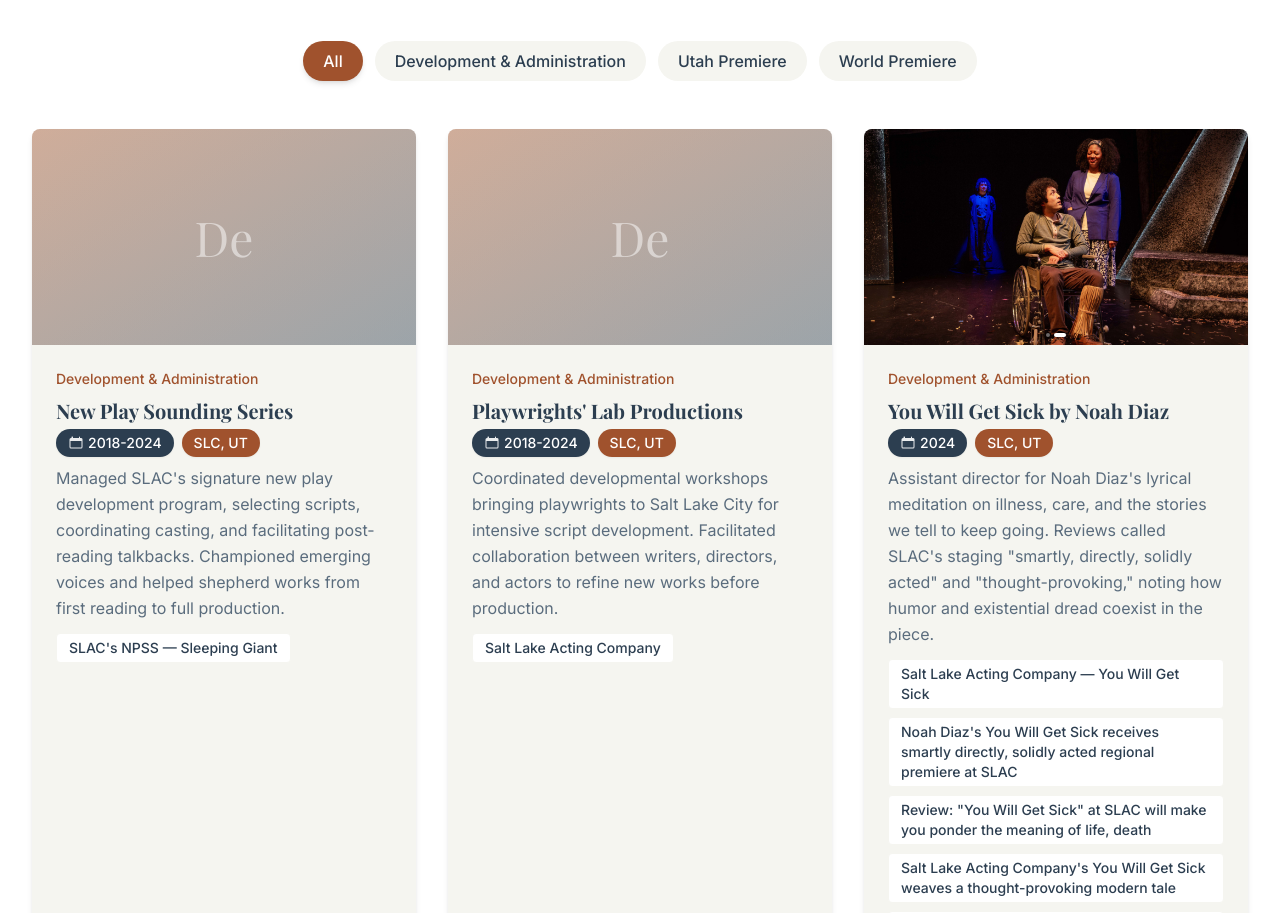
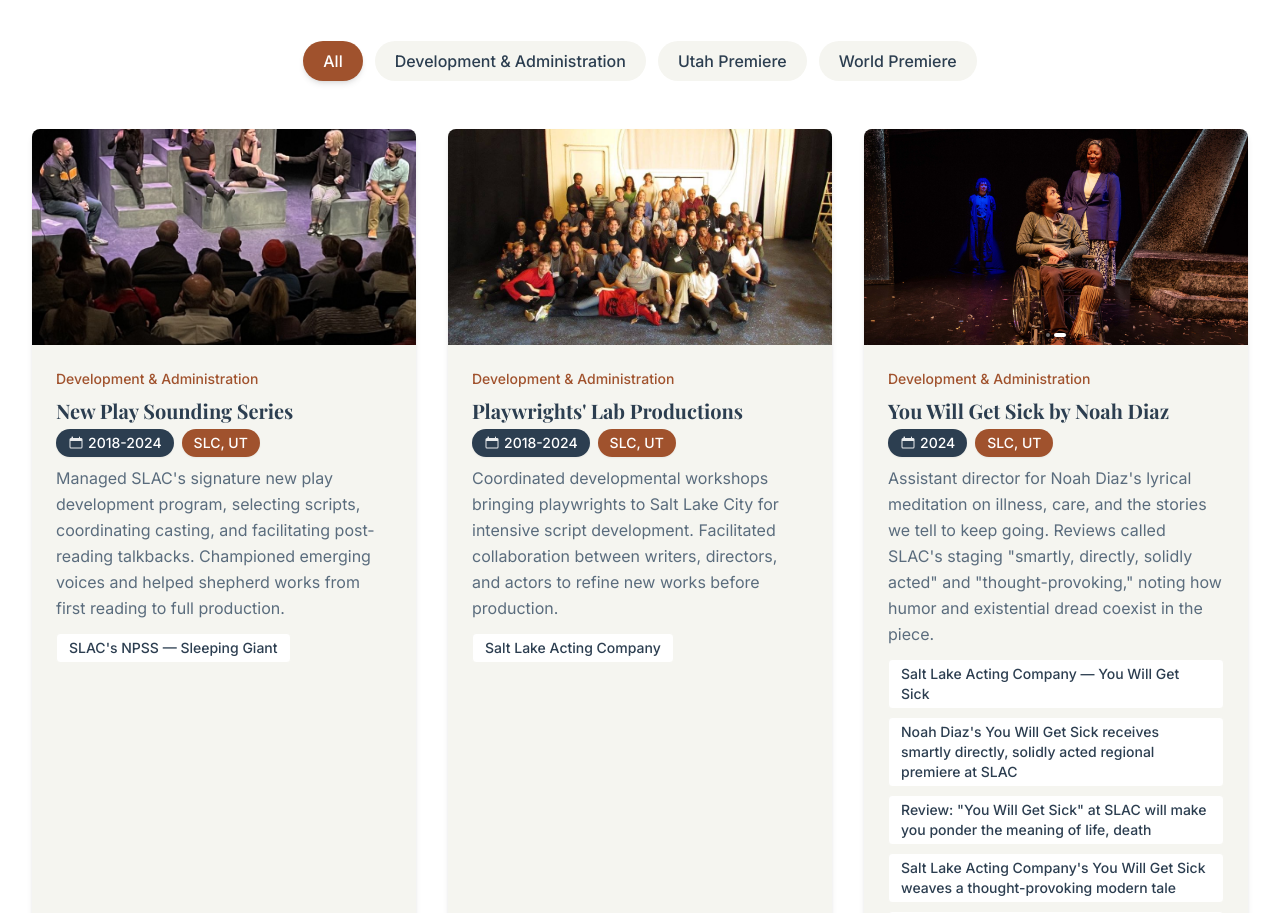
Before and after one commit to topher416/cstokeswylie, a React (Vite) app: page / in a window 1280 px wide. Shown: the part 5180-6093 px from the top of the page. Built offline with nearby package versions, Linux system fonts and the light colour scheme.

Commit message:
Add card images for New Play Sounding Series and Playwrights' Lab
- Add NPSS.jpg to New Play Sounding Series card in imageMap
- Add playwrightslab.jpg to Playwrights' Lab Productions card in imageMap

Co-Authored-By: Topher Rasmussen <topher416@gmail.com>

```diff
--- a/src/components/Portfolio.jsx
+++ b/src/components/Portfolio.jsx
@@ -5,6 +5,12 @@ import { useState } from 'react';
 
 const Portfolio = () => {
   const imageMap = {
+    'New Play Sounding Series': [
+      '/images/NPSS.jpg',
+    ],
+    'Playwrights\' Lab Productions': [
+      '/images/playwrightslab.jpg',
+    ],
     'You Will Get Sick by Noah Diaz': [
       '/images/youwillgetsick1.jpg',
       '/images/youwillgetsick2.jpg',
```
